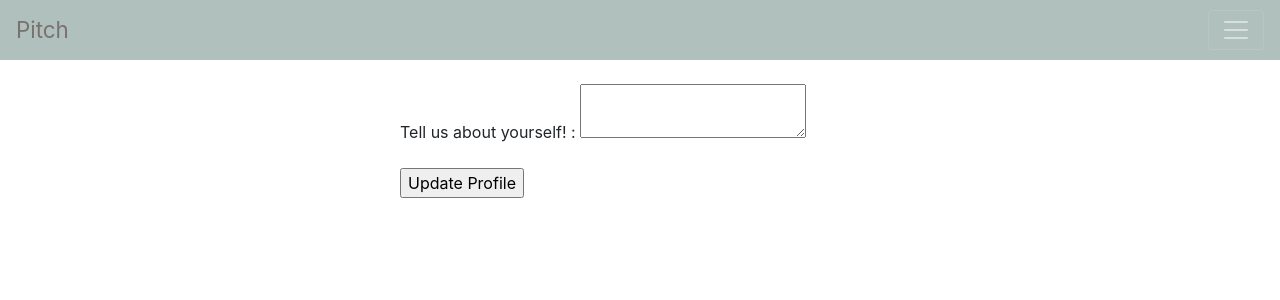
After one commit to Mutugiii/Pitch, a Flask app: template app/templates/profile/update.html in a window 1280 px wide. The commit adds this page. Shown: the top 300 px of the page. Run offline with Flask 2, Linux system fonts and the light colour scheme; the template is opened without the code that fills it: values that come from a table or form of the project are taken from there, others are empty; some libraries are stand-ins or nearby versions.

Commit message:
Update user profile page | Allow for user upload of profile picture

```diff
--- a/app/__init__.py
+++ b/app/__init__.py
@@ -2,12 +2,13 @@ from flask import Flask
 from config import config_options
 from flask_sqlalchemy import SQLAlchemy
 from flask_login import LoginManager
+from flask_uploads import UploadSet, configure_uploads, IMAGES
 
 db = SQLAlchemy()
-
 login_manager = LoginManager()
 login_manager.session_protection = 'strong'
 login_manager.login_view = 'auth.login'
+photos = UploadSet('photos', IMAGES)
 
 def create_app(config_name):
      app = Flask(__name__)
@@ -19,6 +20,9 @@ def create_app(config_name):
      db.init_app(app)
      login_manager.init_app(app)
 
+     #Configure UploadSet
+     configure_uploads(app,photos)
+
      # Registering Blueprints
      from .main import main as main_blueprint
      app.register_blueprint(main_blueprint)
--- a/app/auth/forms.py
+++ b/app/auth/forms.py
@@ -39,3 +39,10 @@ class LoginForm(FlaskForm):
     password = PasswordField('Password', validators = [Required()])
     remember = BooleanField('Remember Me')
     submit = SubmitField('Log in')
+
+class UpdateProfileForm(FlaskForm):
+    '''
+    Class to implement update profile form
+    '''
+    bio = TextAreaField('Tell us about yourself!', validators=[Required()])
+    submit =SubmitField('Update Profile')
--- /dev/null
+++ b/app/templates/profile/update.html
@@ -0,0 +1,28 @@
+{% extends'base.html' %}
+
+{% block title %}
+<title>Update Profile</title>
+{% endblock %}
+
+{% block content %}
+<div class="container">
+    <div class="row">
+        <div class="col-md-3"></div>
+        <div class="col-md-6">
+            <br>
+            <div class="container-fluid">
+                <form method="POST" action="/" class="container form-group">
+                    {{ form.csrf_token }}
+                    <div class="form-group">
+                        {{ form.bio.label }} :
+                        {{form.bio}}
+                    </div>
+                    {{form.submit(size=20)}}
+                </form>
+            </div>
+
+        </div>
+        <div class="col-md-3"></div>
+    </div>
+</div>
+{% endblock %}
--- a/config.py
+++ b/config.py
@@ -5,6 +5,7 @@ class Config:
     General configurations that are inherited by the other classes
     '''
     SECRET_KEY = os.environ.get('SECRET_KEY')
+    UPLOADED_PHOTOS_DEST='app/static/photos'
 
 class ProdConfig(Config):
     '''
```
Also changed, not shown: app/main/views.py (+44 -1 lines), app/templates/profile/profile.html (+11 -0 lines).
